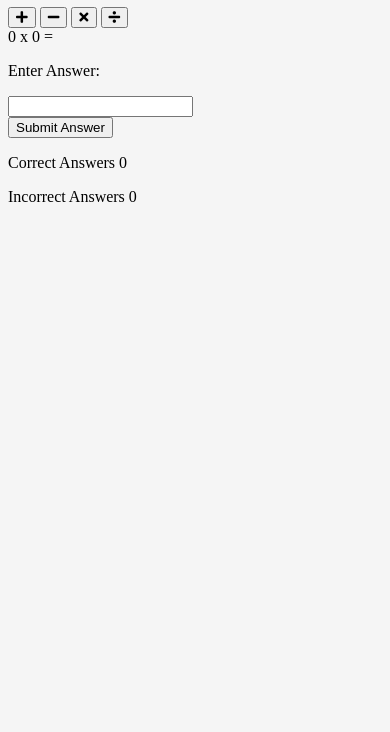
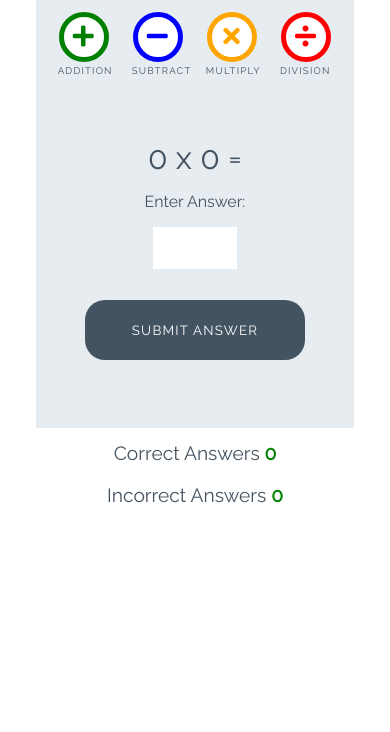
Before and after one commit to taward31/Love_Math, a plain HTML site: page index.html in a window 390 px wide. Shown: the part 112-844 px from the top of the page. Drawn offline with Linux system fonts and the light colour scheme.

Commit message:
added js structure

```diff
--- a/assets/css/styles.css
+++ b/assets/css/styles.css
@@ -1,3 +1,252 @@
+/* --------- Global style */
+
 body {
-    background-color: whitesmoke;
+    background-color: white;
+    font-family: "Raleway", sans-serif;
+    color: #445361;
+    text-align: center;
 }
+
+/* --------- Heading */
+
+.heading {
+    text-align: center;
+    font-size: 2.5rem;
+}
+
+.logo {
+    height: 40px;
+    padding-right: 5px;
+}
+
+/* --------- Game layout */
+
+.game-area {
+    background-color: #E6ECF0;
+    box-sizing: border-box;
+    width: 85%;
+    height: 65vh;
+    max-height: 450px;
+    max-width: 830px;
+    margin-left: auto;
+    margin-right: auto;
+    padding: 1%;
+}
+
+.question-area {
+    width: 50%;
+    font-size: 2rem;
+    margin: auto;
+    padding: 50px 0;
+}
+
+.question-area span {
+    padding: 0 15px;
+}
+
+.score-area {
+    margin: 5px auto;
+    width: 60%;
+    font-size: 1.2rem;
+}
+
+.controls-area {
+    width: 85%;
+    margin: 30px auto;
+}
+
+#score {
+    color: green;
+    font-weight: bold;
+}
+
+#incorrect {
+    color: red;
+    font-weight: bold;
+}
+
+.answer-message {
+    display: none;
+    font-size: 1rem;
+}
+
+#answer-box {
+    border: none;
+    color: #445361;
+    display: inline-block;
+    height: 40px;
+    width: 80px;
+    font-size: 1.2rem;
+}
+
+.scores {
+    display: inline-block;
+    padding: 25px;
+}
+
+/* --------- Buttons */
+
+.btn {
+    width: 220px;
+    height: 60px;
+    font-family: "Raleway", sans-serif;
+    text-transform: uppercase;
+    letter-spacing: 1.2px;
+    color: white;
+}
+
+.btn:focus {
+    outline: none;
+}
+
+.btn--big {
+    padding-top: 10px;
+    border-radius: 50%;
+    background-color: white;
+    border: 10px solid;
+    width: 100px;
+    height: 100px;
+    font-size: 3.2rem;
+    margin: 0 30px;
+    transition: all 0.5s;
+}
+
+.btn--big::after {
+    content: attr(data-type);
+    font-size: 1rem;
+    color:#445361;
+    position: relative;
+    left: -0.5em;
+}
+
+.btn--blue {
+    border-color: blue;
+    color: blue;
+}
+
+.btn--blue:active,
+.btn--blue:hover {
+    background-color: darkblue;
+    color: white;
+}
+
+.btn--orange {
+    border-color: orange;
+    color: orange;
+}
+
+.btn--orange:active,
+.btn--orange:hover {
+    background-color: darkorange;
+    color: white;
+}
+
+.btn--red {
+    border-color: red;
+    color: red;
+}
+
+.btn--red:active,
+.btn--red:hover {
+    background-color: darkred;
+    color: white;
+}
+
+.btn--green {
+    border-color: green;
+    color: green;
+}
+
+.btn--green:active,
+.btn--green:hover {
+    background-color: darkgreen;
+    color: white;
+}
+
+.btn--gray {
+    margin-top: 25px;
+    background-color: #445361;
+    border: 1px transparent;
+    border-radius: 20px;
+}
+
+.btn--gray:active,
+.btn--gray:hover {
+    background-color: #0d1013;
+}
+
+/* --------- Media queries */
+
+@media (max-width: 414px) {
+    .controls-area {
+        width: 100%;
+    }
+
+    .btn--big {
+        margin: 0 10px;
+        padding: 5px;
+        border: 5px solid;
+        width: 50px;
+        height: 50px;
+        font-size: 1.5rem;
+    }
+
+    .btn--big::after {
+        font-size: 0.6rem;
+        left: -0.7rem;
+    }
+
+    .question-area {
+        padding: 10% 0;
+        width: 100%;
+    }
+
+    .question-area span {
+        padding: 0;
+    }
+
+    .answer-message {
+        display: block;
+    }
+
+    #answer-box {
+        display: block;
+        margin: 0 auto;
+    }
+    .btn--gray {
+        margin-top: 0;
+    }
+
+    .score-area {
+        width: 100%;
+    }
+
+    .scores {
+        margin: 0.5em auto;
+        display: block;
+        padding: 5px;
+    }
+
+    .heading {
+        font-size: 2rem;
+    }
+}
+
+@media (max-width: 320px) {
+    .game-area {
+        height: 70vh;
+    }
+
+    .controls-area {
+        width: 75%;
+        margin: 10px auto;
+    }
+
+    .btn--big {
+        margin: 10px 10px;
+    }
+    .question-area {
+        padding: 10px 0;
+    }
+
+}
--- a/assets/js/script.js
+++ b/assets/js/script.js
@@ -1 +1,32 @@
-console.log ("hello-world")
+
+function runGame() {
+
+}
+
+function checkAnswer() {
+
+}
+
+function calculateCorrectAnswer() {
+
+}
+
+function incrementScore() {
+
+}
+
+function incrementWrongAnswer() {
+
+}
+
+function displayAdditionQuestion() {
+
+}
+
+function displaySubtractQuestion() {
+
+}
+
+function displayMultiplyQuestion() {
+
+}
--- a/index.html
+++ b/index.html
@@ -17,15 +17,15 @@
 
     <div class="game-area">
         <div class="controls-area">
-            <button class="btn btn--big btn--green"><i class="fas fa-plus"></i></button>
+            <button data-type="addition" class="btn btn--big btn--green"><i class="fas fa-plus"></i></button>
 
-            <button class="btn btn--big btn--blue"><i class="fas fa-minus"></i></button>
+            <button data-type="subtract" class="btn btn--big btn--blue"><i class="fas fa-minus"></i></button>
 
-            <button class="btn btn--big btn--orange"><i class="fas fa-times"></i></button>
+            <button data-type="multiply" class="btn btn--big btn--orange"><i class="fas fa-times"></i></button>
 
-            <button class="btn btn--big btn--red"><i class="fas fa-divide"></i></button>
+            <button data-type="division" class="btn btn--big btn--red"><i class="fas fa-divide"></i></button>
         </div>
-    </div>
+
     <div class="question-area">
         <span id="operand1">0</span>
         <span id="operator">x</span>
@@ -35,7 +35,9 @@
         <input id="answer-box" type="number">
 
     </div>
-    <button class="btn btn--gray">Submit Answer</button>
+    <button data-type="submit" class="btn btn--gray">Submit Answer</button>
+
+</div>
 
     <div class="score-area">
         <p class="scores">Correct Answers <span id="score">0</span></p>
```
